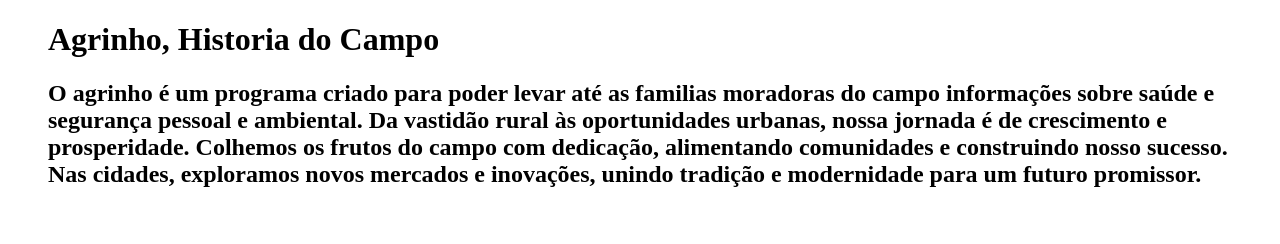
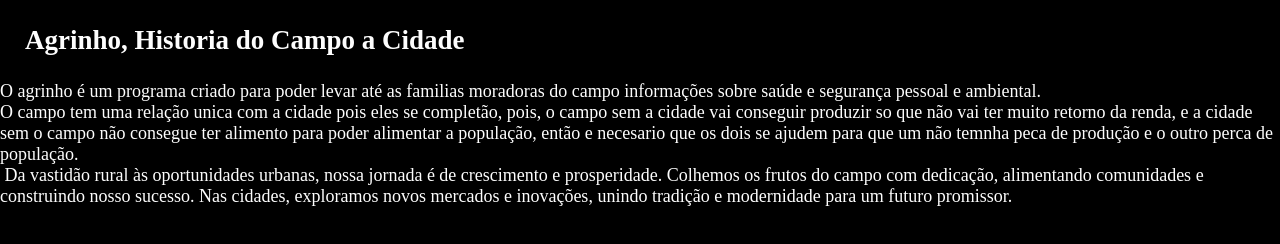
Before and after one commit to Fabiowesolowski/Agrinho-Projeto, a plain HTML site: page Fabio Agrinho/Index.html in a window 1280 px wide. Drawn offline with Linux system fonts and the light colour scheme.

Commit message:
Add files via upload

```diff
--- a/Fabio Agrinho/Index.html
+++ b/Fabio Agrinho/Index.html
@@ -4,18 +4,17 @@
   <meta charset="UTF-8">
   <meta name="viewport" content="width=device-width, initial-scale=1.0">
   <title>Agrinho</title>
+  <link rel="stylesheet" href="style.css">
 
 </head>
 <body>
-  <ul>
-    <h1>
-      Agrinho, Historia do Campo
-    </h1>
-    <h2>
-      O agrinho é um programa criado para poder levar até as familias moradoras do campo informações sobre saúde e segurança pessoal e ambiental.
-      Da vastidão rural às oportunidades urbanas, nossa jornada é de crescimento e prosperidade. Colhemos os frutos do campo com dedicação, alimentando comunidades e construindo nosso sucesso. Nas cidades, exploramos novos mercados e inovações, unindo tradição e modernidade para um futuro promissor.
-    </h2>
-  </ul>
-
+    <section class="Corpo">
+      <section class="Corpo">
+        <div class Corpo-div-conteudo>
+          <h2 class="Corpo-titulo">Agrinho, Historia do Campo a Cidade</h2>
+          <p class="Corpo-texto-um">O agrinho é um programa criado para poder levar até as familias moradoras do campo informações sobre saúde e segurança pessoal e ambiental.</p>
+          <p class="Corpo-texto-dois">O campo tem uma relação unica com a cidade pois eles se completão, pois, o campo sem a cidade vai conseguir produzir so que não vai ter muito retorno da renda, e a cidade sem o campo não consegue ter alimento para poder alimentar a população, então e necesario que os dois se ajudem para que um não temnha peca de produção e o outro perca de população.   </p>
+         <img class="Corpo-texto-tres"> Da vastidão rural às oportunidades urbanas, nossa jornada é de crescimento e prosperidade. Colhemos os frutos do campo com dedicação, alimentando comunidades e construindo nosso sucesso. Nas cidades, exploramos novos mercados e inovações, unindo tradição e modernidade para um futuro promissor.
+        </div>
 </body>
 </html>
--- a/Fabio Agrinho/style.css
+++ b/Fabio Agrinho/style.css
@@ -1,7 +1,23 @@
+*{
+    margin: 0;
+    padding: 1;
+}
 
-.body {
-    background-color: #000000;
-    color: #ffffff;
+Body{
+    background-color: black;
+    color: white;
+    font-size: large;
+}
+
+.Corpo{
+    color: rgb(253, 253, 253);
     display: flex;
-    justify-content: space-around;
+    justify-content: center;
 }
+.Corpo-div-conteudo{
+    width: 55%;
+}
+
+.Corpo-titulo{
+    padding:25px;
+}
```
